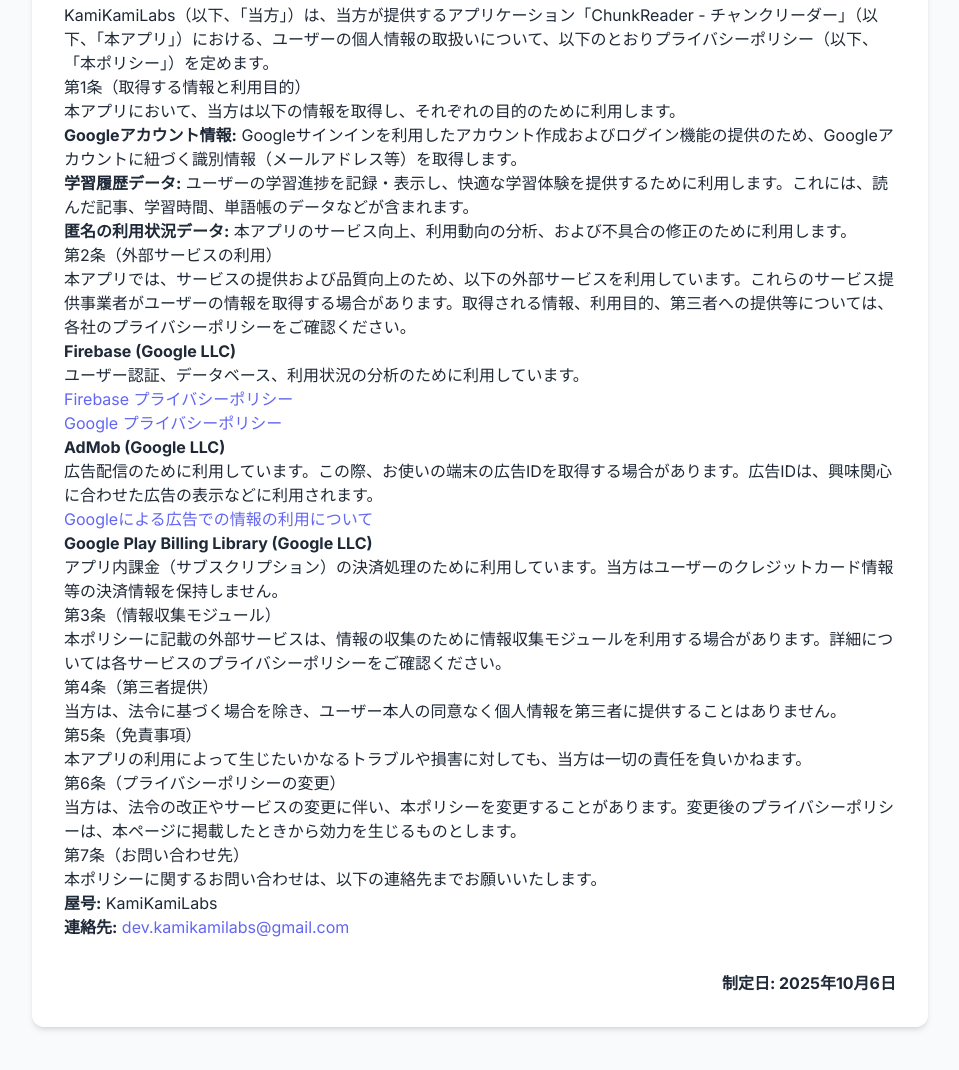
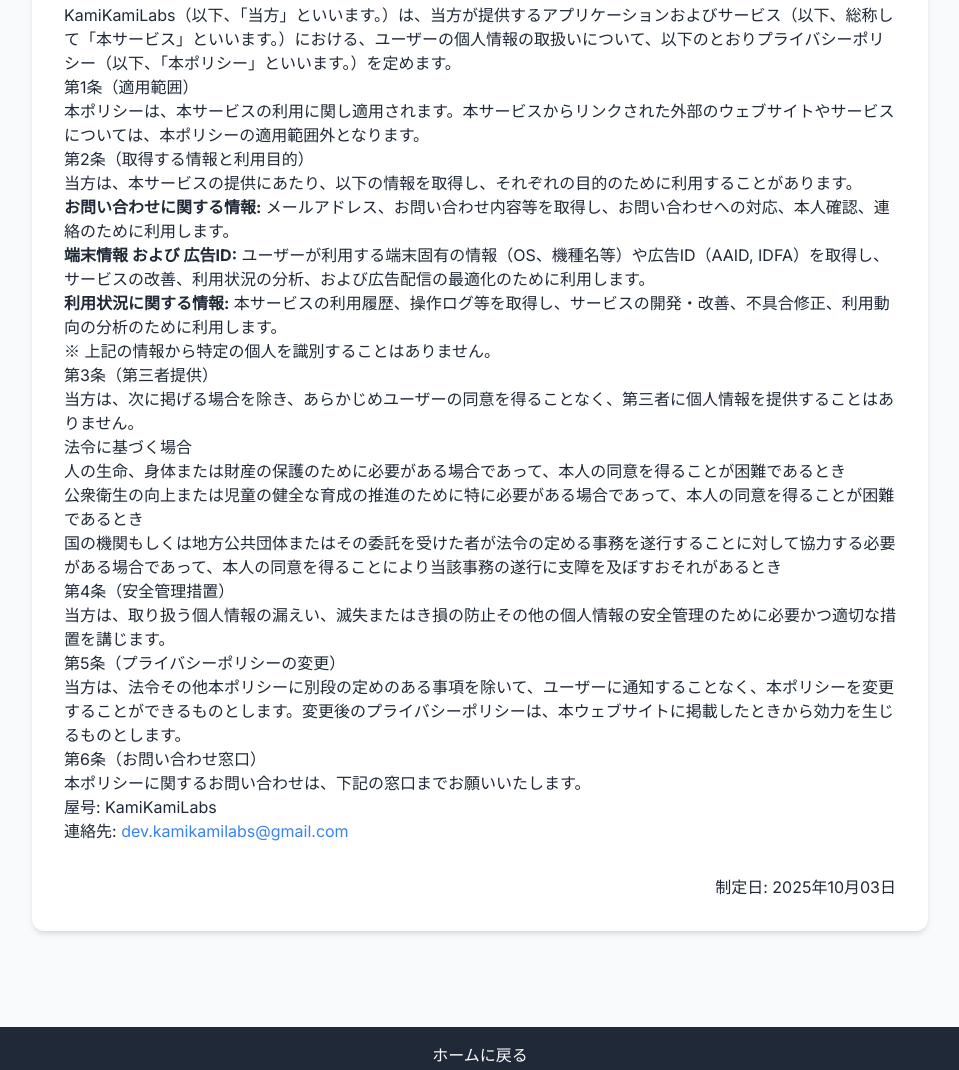
Before and after one commit to devkamikamilabs/devkamikamilabs.github.io, a plain HTML site: page privacy.html in a window 1280 px wide. Shown: the part 213-1283 px from the top of the page, without its empty margins (160-1119 px from the left). Drawn offline with nearby package versions, Linux system fonts and the light colour scheme.

Commit message:
Update privacy.html

```diff
--- a/privacy.html
+++ b/privacy.html
@@ -3,98 +3,88 @@
 <head>
   <meta charset="UTF-8">
   <meta name="viewport" content="width=device-width, initial-scale=1.0">
-    <title>プライバシーポリシー - ChunkReader - チャンクリーダー</title>
+  <title>プライバシーポリシー - KamiKamiLabs</title>
   <script src="https://cdn.tailwindcss.com"></script>
   <link href="https://fonts.googleapis.com/css2?family=Inter:wght@400;500;700&display=swap" rel="stylesheet">
   <style>
     body {
       font-family: 'Inter', sans-serif;
     }
-        .policy-content h2 {
-            @apply text-xl font-bold mt-8 mb-4 border-b-2 border-indigo-200 pb-2;
+    /* 見出しやリストのスタイルを読みやすく調整 */
+    .privacy-content h2 {
+      @apply text-2xl font-bold mt-8 mb-4 border-b-2 border-blue-200 pb-2;
     }
-        .policy-content p, .policy-content ul {
+    .privacy-content p, .privacy-content ul {
       @apply mb-4 text-gray-700 leading-relaxed;
     }
-        .policy-content ul {
-            @apply list-disc list-inside pl-4;
+    .privacy-content ul {
+      @apply list-disc list-inside;
     }
-        .policy-content li {
+    .privacy-content li {
       @apply mb-2;
     }
   </style>
 </head>
 <body class="bg-gray-50 text-gray-800">
 
+  <!-- ヘッダー -->
   <header class="bg-white shadow-sm">
     <div class="container mx-auto px-6 py-4">
-            <h1 class="text-3xl font-bold text-gray-900">ChunkReader - チャンクリーダー</h1>
+      <a href="index.html" class="text-3xl font-bold text-gray-900 hover:text-blue-600 transition-colors">KamiKamiLabs</a>
     </div>
   </header>
 
   <main class="container mx-auto px-6 py-12">
     <div class="max-w-4xl mx-auto bg-white p-8 rounded-xl shadow-md">
       <h1 class="text-3xl font-bold text-center mb-8">プライバシーポリシー</h1>
-            <div class="policy-content">
-                <p>KamiKamiLabs（以下、「当方」）は、当方が提供するアプリケーション「ChunkReader - チャンクリーダー」（以下、「本アプリ」）における、ユーザーの個人情報の取扱いについて、以下のとおりプライバシーポリシー（以下、「本ポリシー」）を定めます。</p>
+      <div class="privacy-content">
+        <p>KamiKamiLabs（以下、「当方」といいます。）は、当方が提供するアプリケーションおよびサービス（以下、総称して「本サービス」といいます。）における、ユーザーの個人情報の取扱いについて、以下のとおりプライバシーポリシー（以下、「本ポリシー」といいます。）を定めます。</p>
 
-                <h2>第1条（取得する情報と利用目的）</h2>
-                <p>本アプリにおいて、当方は以下の情報を取得し、それぞれの目的のために利用します。</p>
+        <h2>第1条（適用範囲）</h2>
+        <p>本ポリシーは、本サービスの利用に関し適用されます。本サービスからリンクされた外部のウェブサイトやサービスについては、本ポリシーの適用範囲外となります。</p>
+
+        <h2>第2条（取得する情報と利用目的）</h2>
+        <p>当方は、本サービスの提供にあたり、以下の情報を取得し、それぞれの目的のために利用することがあります。</p>
         <ul>
-                    <li><strong>Googleアカウント情報:</strong> Googleサインインを利用したアカウント作成およびログイン機能の提供のため、Googleアカウントに紐づく識別情報（メールアドレス等）を取得します。</li>
-                    <li><strong>学習履歴データ:</strong> ユーザーの学習進捗を記録・表示し、快適な学習体験を提供するために利用します。これには、読んだ記事、学習時間、単語帳のデータなどが含まれます。</li>
-                    <li><strong>匿名の利用状況データ:</strong> 本アプリのサービス向上、利用動向の分析、および不具合の修正のために利用します。</li>
+          <li><strong>お問い合わせに関する情報:</strong> メールアドレス、お問い合わせ内容等を取得し、お問い合わせへの対応、本人確認、連絡のために利用します。</li>
+          <li><strong>端末情報 および 広告ID:</strong> ユーザーが利用する端末固有の情報（OS、機種名等）や広告ID（AAID, IDFA）を取得し、サービスの改善、利用状況の分析、および広告配信の最適化のために利用します。</li>
+          <li><strong>利用状況に関する情報:</strong> 本サービスの利用履歴、操作ログ等を取得し、サービスの開発・改善、不具合修正、利用動向の分析のために利用します。</li>
+        </ul>
+        <p>※ 上記の情報から特定の個人を識別することはありません。</p>
+
+        <h2>第3条（第三者提供）</h2>
+        <p>当方は、次に掲げる場合を除き、あらかじめユーザーの同意を得ることなく、第三者に個人情報を提供することはありません。</p>
+        <ul>
+          <li>法令に基づく場合</li>
+          <li>人の生命、身体または財産の保護のために必要がある場合であって、本人の同意を得ることが困難であるとき</li>
+          <li>公衆衛生の向上または児童の健全な育成の推進のために特に必要がある場合であって、本人の同意を得ることが困難であるとき</li>
+          <li>国の機関もしくは地方公共団体またはその委託を受けた者が法令の定める事務を遂行することに対して協力する必要がある場合であって、本人の同意を得ることにより当該事務の遂行に支障を及ぼすおそれがあるとき</li>
         </ul>
 
-                <h2>第2条（外部サービスの利用）</h2>
-                <p>本アプリでは、サービスの提供および品質向上のため、以下の外部サービスを利用しています。これらのサービス提供事業者がユーザーの情報を取得する場合があります。取得される情報、利用目的、第三者への提供等については、各社のプライバシーポリシーをご確認ください。</p>
-                <ul>
-                    <li>
-                        <strong>Firebase (Google LLC)</strong><br>
-                        ユーザー認証、データベース、利用状況の分析のために利用しています。<br>
-                        <a href="https://firebase.google.com/support/privacy" class="text-indigo-500 hover:underline" target="_blank">Firebase プライバシーポリシー</a><br>
-                        <a href="https://policies.google.com/privacy" class="text-indigo-500 hover:underline" target="_blank">Google プライバシーポリシー</a>
-                    </li>
-                    <li>
-                        <strong>AdMob (Google LLC)</strong><br>
-                        広告配信のために利用しています。この際、お使いの端末の広告IDを取得する場合があります。広告IDは、興味関心に合わせた広告の表示などに利用されます。<br>
-                        <a href="https://policies.google.com/technologies/ads" class="text-indigo-500 hover:underline" target="_blank">Googleによる広告での情報の利用について</a>
-                    </li>
-                    <li>
-                        <strong>Google Play Billing Library (Google LLC)</strong><br>
-                        アプリ内課金（サブスクリプション）の決済処理のために利用しています。当方はユーザーのクレジットカード情報等の決済情報を保持しません。<br>
-                        <!-- RevenueCatを使う場合はそちらの記載も追加 -->
-                    </li>
-                </ul>
+        <h2>第4条（安全管理措置）</h2>
+        <p>当方は、取り扱う個人情報の漏えい、滅失またはき損の防止その他の個人情報の安全管理のために必要かつ適切な措置を講じます。</p>
 
-                <h2>第3条（情報収集モジュール）</h2>
-                <p>本ポリシーに記載の外部サービスは、情報の収集のために情報収集モジュールを利用する場合があります。詳細については各サービスのプライバシーポリシーをご確認ください。</p>
+        <h2>第5条（プライバシーポリシーの変更）</h2>
+        <p>当方は、法令その他本ポリシーに別段の定めのある事項を除いて、ユーザーに通知することなく、本ポリシーを変更することができるものとします。変更後のプライバシーポリシーは、本ウェブサイトに掲載したときから効力を生じるものとします。</p>
 
-                <h2>第4条（第三者提供）</h2>
-                <p>当方は、法令に基づく場合を除き、ユーザー本人の同意なく個人情報を第三者に提供することはありません。</p>
-
-                <h2>第5条（免責事項）</h2>
-                <p>本アプリの利用によって生じたいかなるトラブルや損害に対しても、当方は一切の責任を負いかねます。</p>
-
-                <h2>第6条（プライバシーポリシーの変更）</h2>
-                <p>当方は、法令の改正やサービスの変更に伴い、本ポリシーを変更することがあります。変更後のプライバシーポリシーは、本ページに掲載したときから効力を生じるものとします。</p>
-
-                <h2>第7条（お問い合わせ先）</h2>
-                <p>本ポリシーに関するお問い合わせは、以下の連絡先までお願いいたします。</p>
-                <ul>
-                    <li><strong>屋号:</strong> KamiKamiLabs</li>
-                    <li><strong>連絡先:</strong> <a href="mailto:dev.kamikamilabs@gmail.com" class="text-indigo-500 hover:underline">dev.kamikamilabs@gmail.com</a></li>
-                </ul>
+        <h2>第6条（お問い合わせ窓口）</h2>
+        <p>本ポリシーに関するお問い合わせは、下記の窓口までお願いいたします。</p>
+        <p>
+          屋号: KamiKamiLabs<br>
+          連絡先: <a href="mailto:dev.kamikamilabs@gmail.com" class="text-blue-500 hover:underline">dev.kamikamilabs@gmail.com</a>
+        </p>
 
         <p class="mt-8 text-right">
-                    <strong>制定日: 2025年10月6日</strong>
+          制定日: 2025年10月03日
         </p>
       </div>
     </div>
   </main>
 
+  <!-- フッター -->
   <footer class="bg-gray-800 text-white mt-12">
     <div class="container mx-auto px-6 py-4 text-center">
+      <p><a href="index.html" class="hover:underline">ホームに戻る</a></p>
       <p class="mt-2 text-sm text-gray-400">&copy; 2025 KamiKamiLabs. All rights reserved.</p>
     </div>
   </footer>
```
Lines whose indentation alone changed are shown as unchanged.
